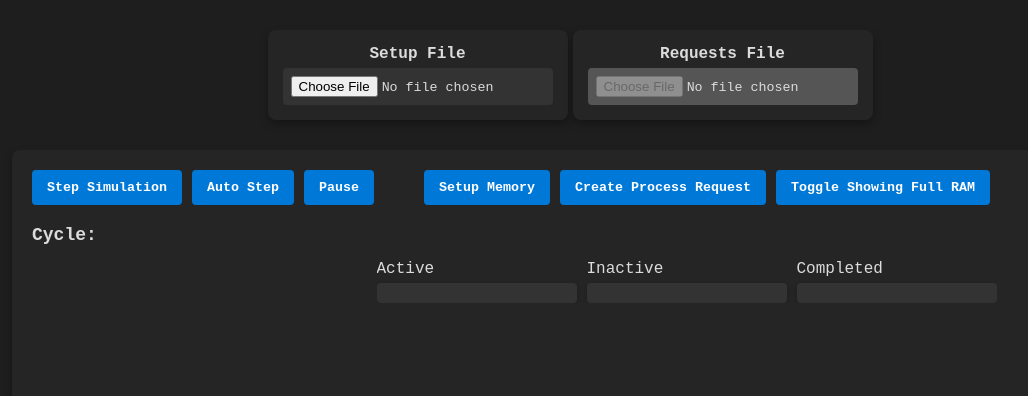
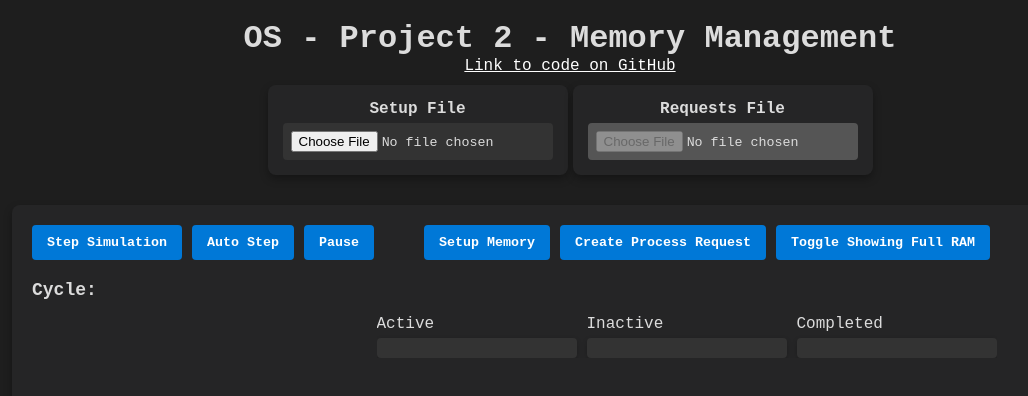
Before and after one commit to AbeMichel/AbeMichel.github.io, a plain HTML site: page Projects/LorasCollege/OperatingSystems/index.html in a window 1280 px wide. Shown: the whole page, without its empty margins (70-1098 px from the left). Drawn offline with Linux system fonts and the light colour scheme.

Commit message:
Added a link to the code in github to the header of OS Project 2

```diff
--- a/Projects/LorasCollege/OperatingSystems/index.html
+++ b/Projects/LorasCollege/OperatingSystems/index.html
@@ -5,6 +5,10 @@
         <link rel="stylesheet" href="main.css">
     </head>
     <body>
+        <div>
+            <h1>OS - Project 2 - Memory Management</h1>
+            <a href="https://github.com/AbeMichel/AbeMichel.github.io/tree/main/Projects/LorasCollege/OperatingSystems" class="external-link" style="text-align: center; width: 100%; display: block; color: white;">Link to code on GitHub</a>
+        </div>
         <div id="file-input">
             <form>
                 <label>Setup File</label>
```
